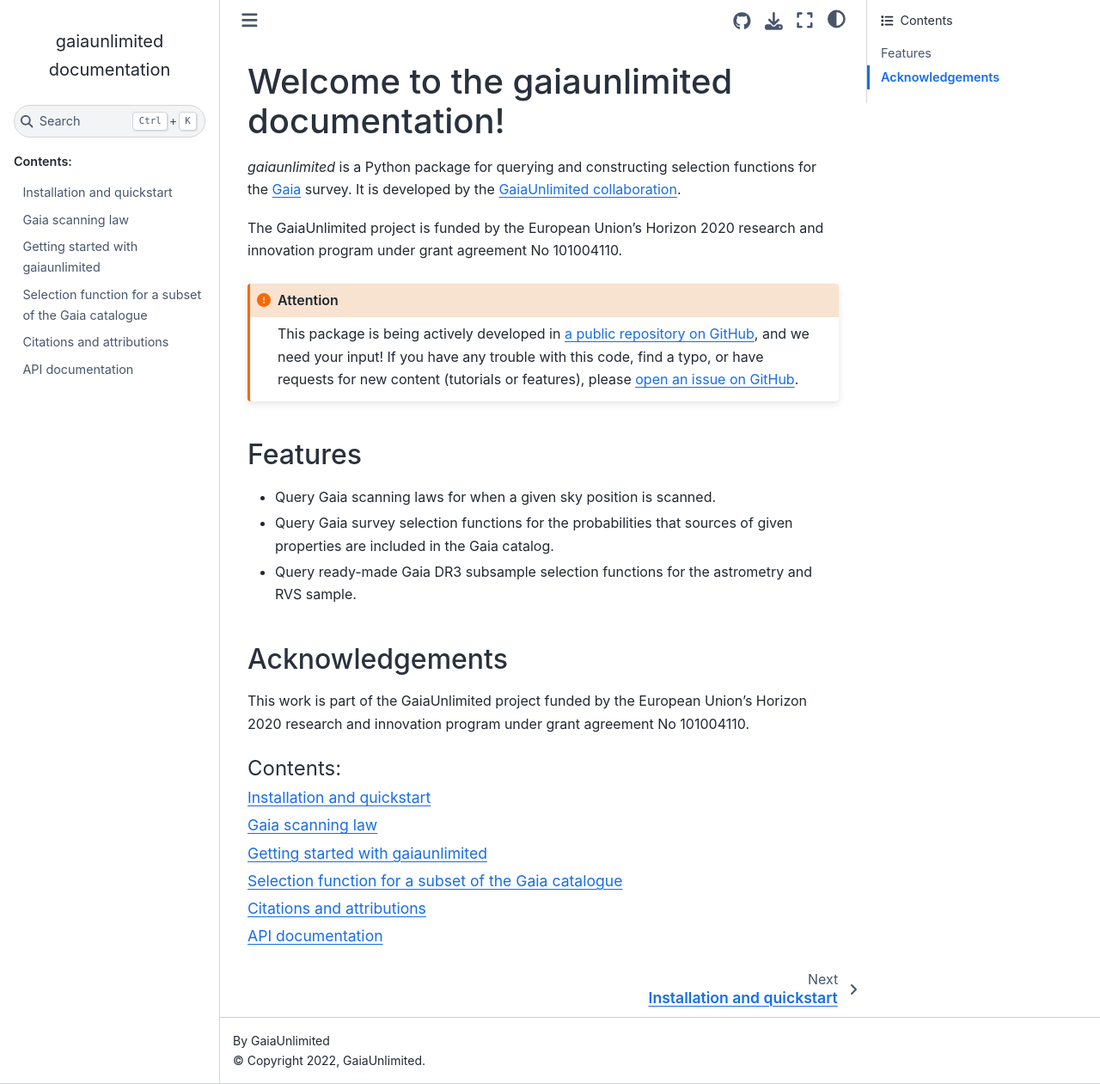
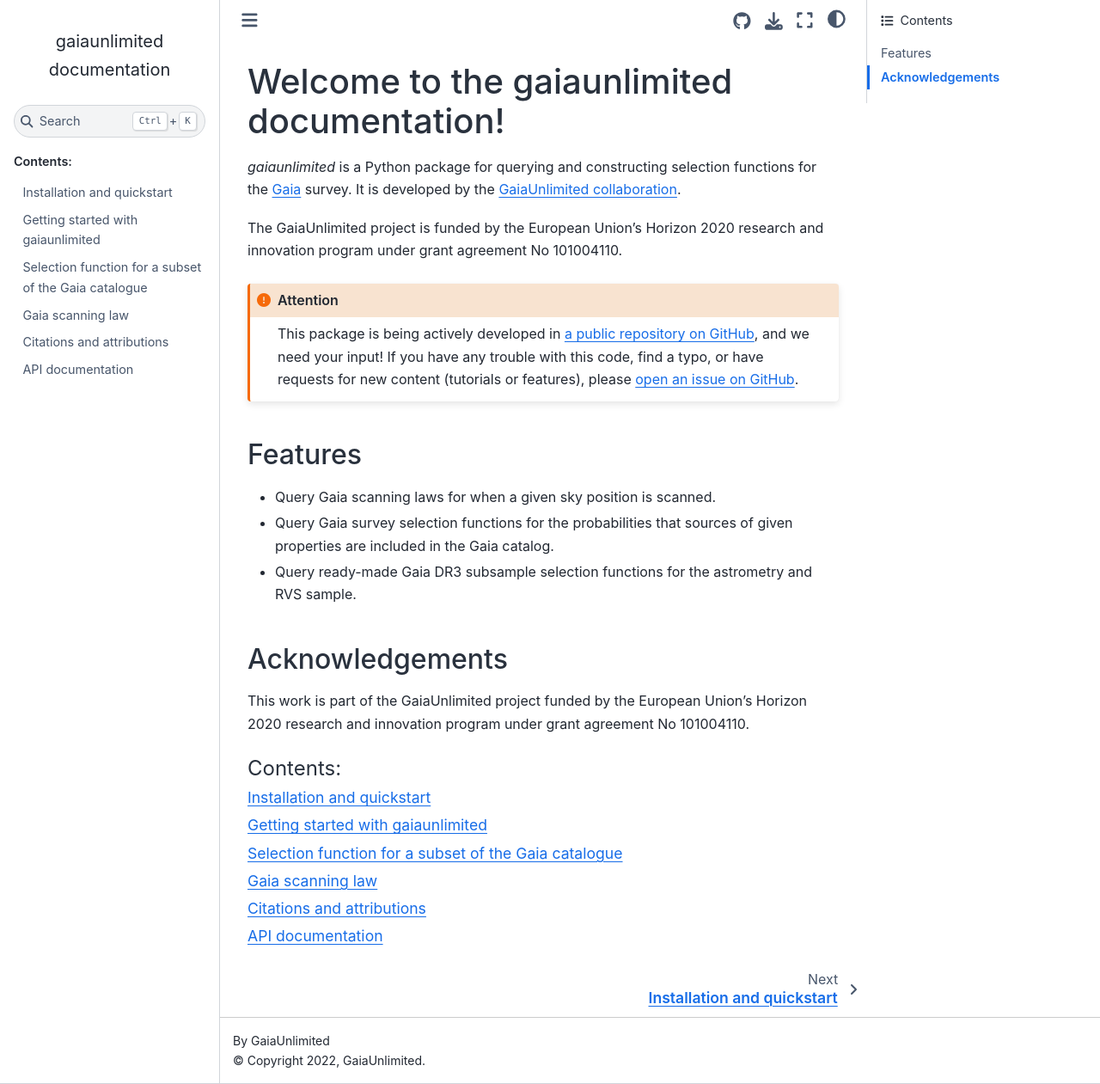
Before and after one commit to gaia-unlimited/gaiaunlimited, a Sphinx documentation site: the page built from docs/index.rst, in a window 1280 px wide and 1261 px high. Shown: the whole window at 86% size. Built offline with Sphinx 7.4.7 and the Sphinx Book theme 1.1.4, drawn with Linux system fonts in a browser that asks for light colours; pages that are not in the unit, such as notebooks, are missing from menus.

```diff
--- a/docs/index.rst
+++ b/docs/index.rst
@@ -37,12 +37,12 @@ Horizon 2020 research and innovation program under grant agreement No 101004110.
    :caption: Contents:
 
    install
-   notebooks/scanninglaw
    notebooks/getting-started
    notebooks/dr3-empirical-completeness
    notebooks/dr3-rvs
    notebooks/SubsampleSelectionFunction
    notebooks/SubsampleSF_Tutorial
+   notebooks/scanninglaw
    citation
    api
 
```
